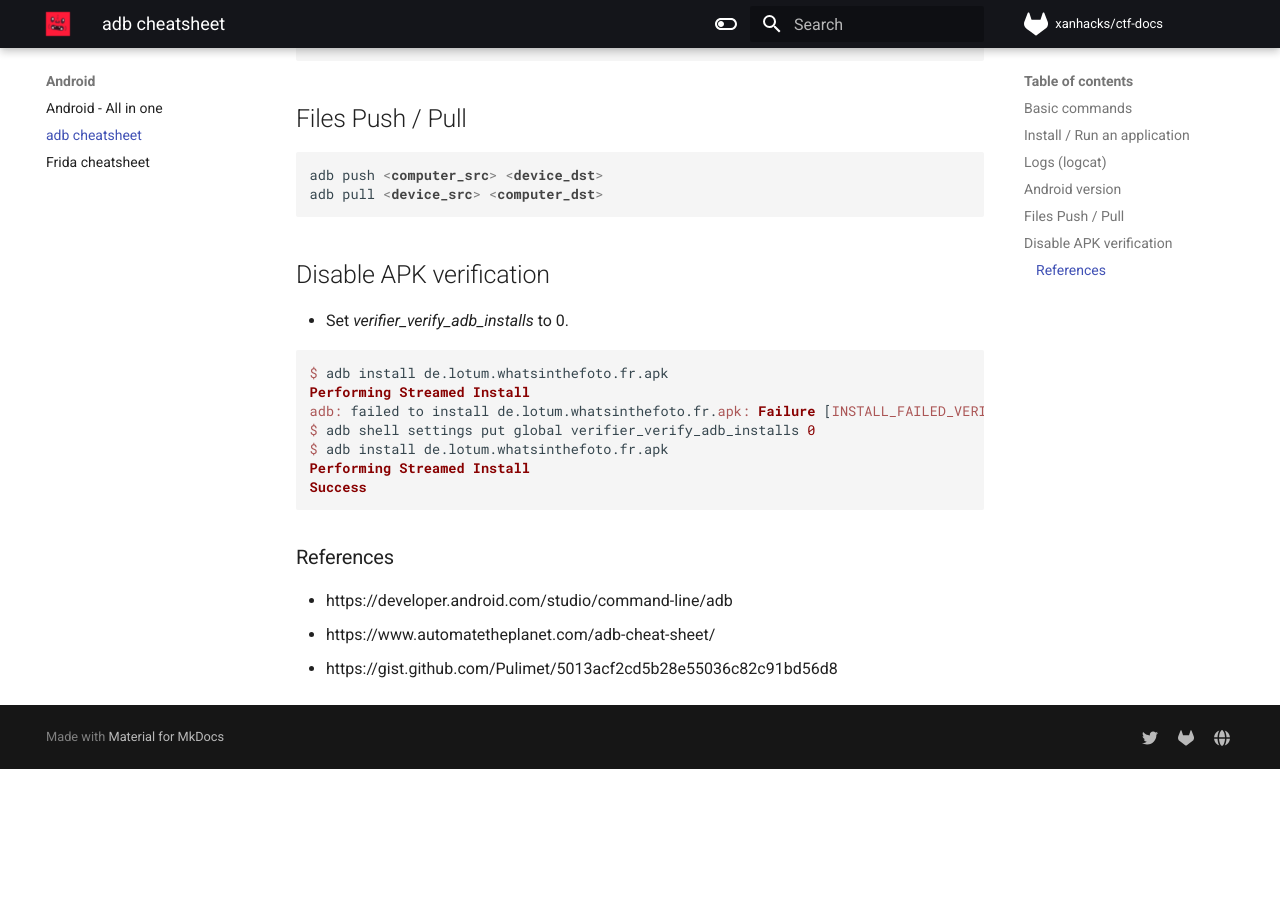
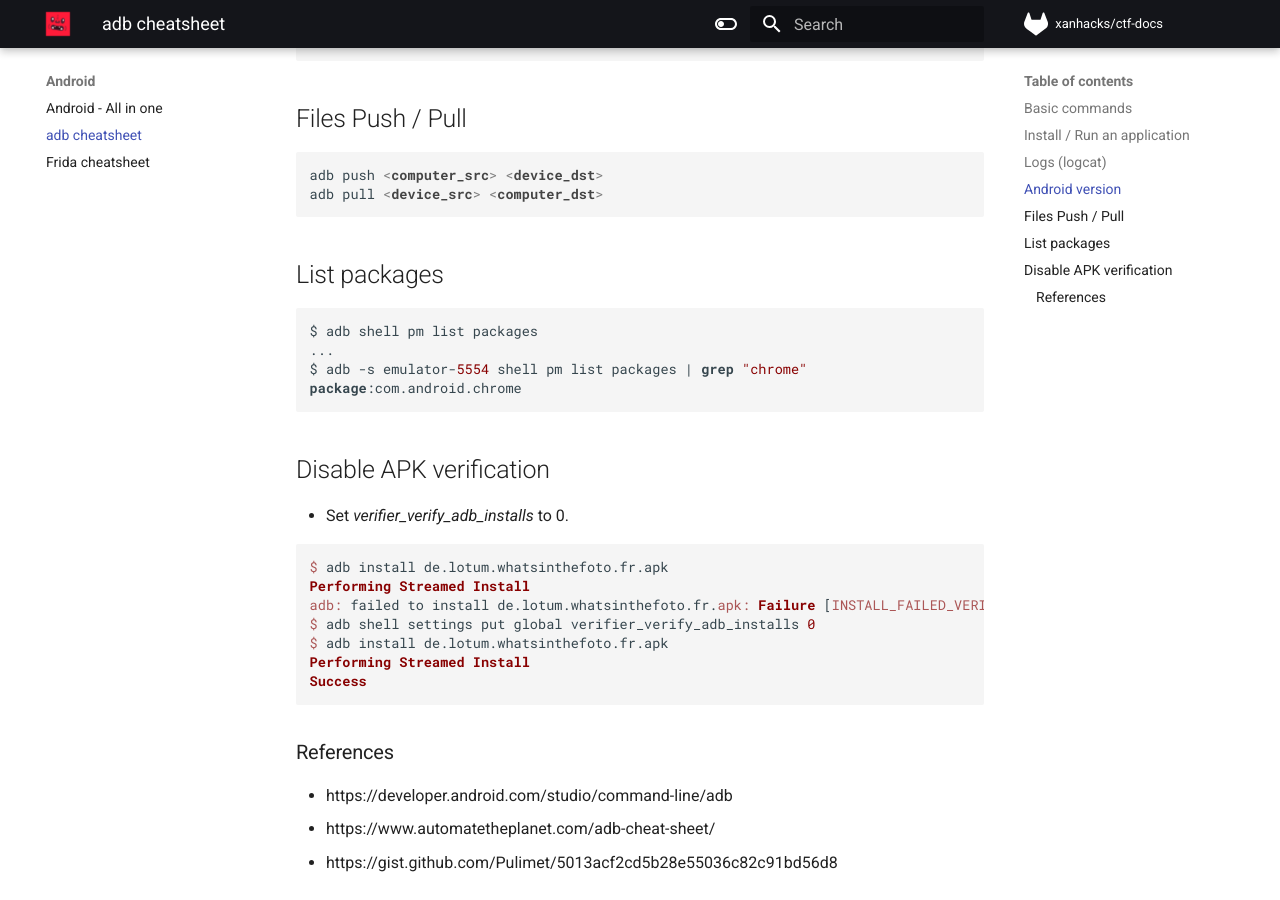
Before and after one commit to xanhacks/ctf-docs, an MkDocs documentation site: the page built from docs/android/02-adb.md, in a window 1280 px wide and 900 px high, scrolled down 1916 px. Built offline with MkDocs 1.6.1 and Material for MkDocs 9.7.7, drawn with Linux system fonts in a browser that asks for light colours; nearby versions of some CDN libraries; comment, search, counter and statistics services are not loaded; before the commit the page ends 2685 px from its top, so only the background shows below that.

Commit message:
adb add list packages

````diff
--- a/docs/android/02-adb.md
+++ b/docs/android/02-adb.md
@@ -93,6 +93,15 @@ adb push <computer_src> <device_dst>
 adb pull <device_src> <computer_dst>
 ```
 
+## List packages
+
+```shell
+$ adb shell pm list packages
+...
+$ adb -s emulator-5554 shell pm list packages | grep "chrome"
+package:com.android.chrome
+```
+
 ## Disable APK verification
 
 - Set *verifier_verify_adb_installs* to 0.
````
